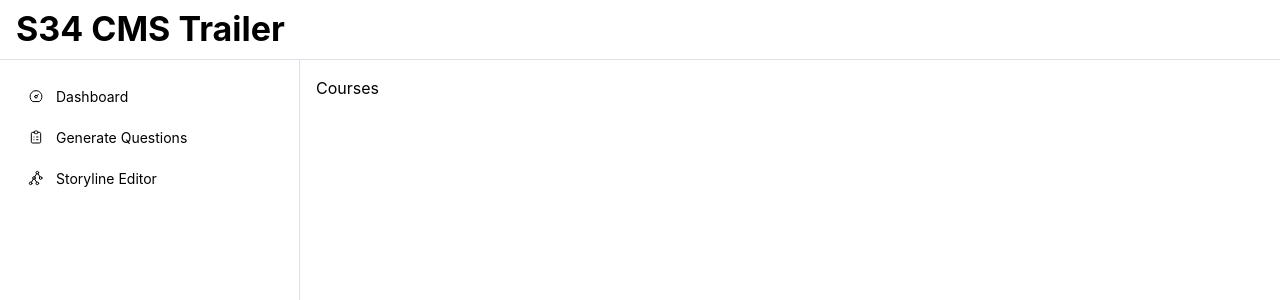
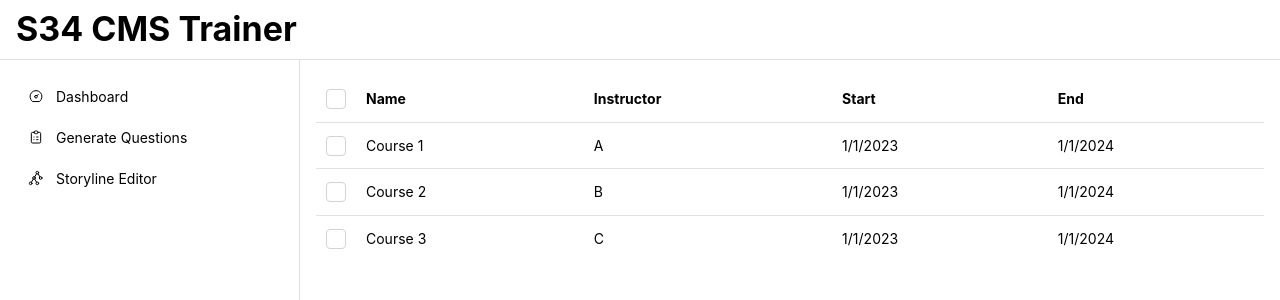
Before and after one commit to fish-r/s34-cms-portal, a Next.js app in the folder client/: page /admin/storylineeditor in a window 1280 px wide. Shown: the top 300 px of the page. Built offline with nearby package versions, Linux system fonts and the light colour scheme.

Commit message:
restructuring layouts

```diff
--- a/client/app/admin/layout.tsx
+++ b/client/app/admin/layout.tsx
@@ -2,7 +2,6 @@
 import { Providers } from '@/lib/providers'
 import Link from 'next/link'
 import '@mantine/core/styles.css';
-import { Nav } from '../components/template/Nav'
 
 /* Instruments */
 import styles from './styles/layout.module.css'
@@ -10,20 +9,8 @@ import styles from './styles/layout.module.css'
 import { Button, ColorSchemeScript, MantineProvider, Text } from '@mantine/core'
 import { Base } from '../components/admin/_Base/Base';
 
-export default function RootLayout(props: React.PropsWithChildren) {
+export default function AdminLayout(props: React.PropsWithChildren) {
   return (
-    // For Redux
-    <Providers>
-      <html lang="en">
-        <head>
-          <ColorSchemeScript />
-        </head>
-        <body>
-          <MantineProvider defaultColorScheme='light'> {/* For Mantine UI library */}
-            <Base> {props.children} </Base>
-          </MantineProvider>
-        </body>
-      </html>
-    </Providers>
+    <Base> {props.children} </Base>
   )
 }
--- a/client/app/components/admin/_Base/Base.tsx
+++ b/client/app/components/admin/_Base/Base.tsx
@@ -4,6 +4,7 @@ import { useDisclosure } from '@mantine/hooks';
 import { AppShell, Burger, Button, Group, NavLink, Title } from '@mantine/core';
 import { IconBinaryTree, IconClipboardList, IconDashboard } from '@tabler/icons-react';
 import Link from 'next/link';
+import { NAME } from '@/app/variables';
 
 export const Base = (props: React.PropsWithChildren) => {
   const [opened, { toggle }] = useDisclosure();
@@ -17,7 +18,7 @@ export const Base = (props: React.PropsWithChildren) => {
       <AppShell.Header>
         <Group h="100%" px="md">
             <Burger opened={opened} onClick={toggle} hiddenFrom="sm" size="sm" />
-            <Title>S34 CMS Trailer</Title>
+            <Title>{NAME} Trainer</Title>
         </Group>
       </AppShell.Header>
 
--- a/client/app/components/user/Courses/Courses.tsx
+++ b/client/app/components/user/Courses/Courses.tsx
@@ -1,11 +1,56 @@
 'use client'
 
-import { useMantineTheme, Group, rem, Button, Text } from "@mantine/core";
+import { useMantineTheme, Group, rem, Button, Text, Checkbox, Table } from "@mantine/core";
+import { useState } from "react";
+
+const data = [
+  { id:'1', name: "Course 1", instructor: "A", start: "1/1/2023", end: "1/1/2024" },
+  { id:'2', name: "Course 2", instructor: "B", start: "1/1/2023", end: "1/1/2024" },
+  { id:'3', name: "Course 3", instructor: "C", start: "1/1/2023", end: "1/1/2024" },
+]
 
 export const Courses = (props: React.PropsWithChildren) => {
+  const [selection, setSelection] = useState<string[]>([]);
+  const toggleRow = (id: string) =>
+    setSelection((current) =>
+      current.includes(id) ? current.filter((item) => item !== id) : [...current, id]
+    );
+  const toggleAll = () =>
+    setSelection((current) => (current.length === data.length ? [] : data.map((item) => item.id)));
+
+  const rows = data.map((item) => {
+    const selected = selection.includes(item.id);
     return (
-    <>
-        <Text>Courses</Text>
-    </>
+      <Table.Tr key={item.id}>
+        <Table.Td>
+          <Checkbox checked={selection.includes(item.id)} onChange={() => toggleRow(item.id)} />
+        </Table.Td>
+        <Table.Td>{item.name}</Table.Td>
+        <Table.Td>{item.instructor}</Table.Td>
+        <Table.Td>{item.start}</Table.Td>
+        <Table.Td>{item.end}</Table.Td>
+      </Table.Tr>
+    );
+  });
+
+  return (
+    <Table miw={800} verticalSpacing="sm">
+        <Table.Thead>
+          <Table.Tr>
+            <Table.Th style={{ width: rem(40) }}>
+              <Checkbox
+                onChange={toggleAll}
+                checked={selection.length === data.length}
+                indeterminate={selection.length > 0 && selection.length !== data.length}
+              />
+            </Table.Th>
+            <Table.Th>Name</Table.Th>
+            <Table.Th>Instructor</Table.Th>
+            <Table.Th>Start</Table.Th>
+            <Table.Th>End</Table.Th>
+          </Table.Tr>
+        </Table.Thead>
+        <Table.Tbody>{rows}</Table.Tbody>
+    </Table>
   )
 }
--- a/client/app/components/user/Home/Home.tsx
+++ b/client/app/components/user/Home/Home.tsx
@@ -1,11 +1,11 @@
 'use client'
 
-import { useMantineTheme, Group, rem, Button, Text } from "@mantine/core";
+import { Group, Button, Text, Anchor, Checkbox, Container, Paper, PasswordInput, TextInput, Title } from "@mantine/core";
 
 export const Home = (props: React.PropsWithChildren) => {
     return (
-    <>
+      <>
         <Text>Home</Text>
-    </>
+      </>
   )
 }
--- a/client/app/components/user/_UserBase/Base.tsx
+++ b/client/app/components/user/_UserBase/Base.tsx
@@ -4,6 +4,7 @@ import { useDisclosure } from '@mantine/hooks';
 import { AppShell, Burger, Button, Group, NavLink, Title } from '@mantine/core';
 import { IconBinaryTree, IconClipboardList, IconDashboard } from '@tabler/icons-react';
 import Link from 'next/link';
+import { NAME } from '@/app/variables';
 
 export const UserBase = (props: React.PropsWithChildren) => {
   const [opened, { toggle }] = useDisclosure();
@@ -17,7 +18,7 @@ export const UserBase = (props: React.PropsWithChildren) => {
       <AppShell.Header>
         <Group h="100%" px="md">
             <Burger opened={opened} onClick={toggle} hiddenFrom="sm" size="sm" />
-            <Title>S34 CMS Trainee</Title>
+            <Title>{NAME} Trainee</Title>
         </Group>
       </AppShell.Header>
 
--- /dev/null
+++ b/client/app/layout.tsx
@@ -0,0 +1,27 @@
+/* Components */
+import { Providers } from '@/lib/providers'
+import Link from 'next/link'
+import '@mantine/core/styles.css';
+
+/* Instruments */
+import styles from './styles/layout.module.css'
+// import './styles/globals.css'
+import { Button, ColorSchemeScript, MantineProvider, Text } from '@mantine/core'
+
+export default function RootLayout(props: React.PropsWithChildren) {
+  return (
+    // For Redux
+    <Providers>
+      <html lang="en">
+        <head>
+          <ColorSchemeScript />
+        </head>
+        <body>
+          <MantineProvider defaultColorScheme='light'> {/* For Mantine UI library */}
+            {props.children}
+          </MantineProvider>
+        </body>
+      </html>
+    </Providers>
+  )
+}
--- a/client/app/user/courses/page.tsx
+++ b/client/app/user/courses/page.tsx
@@ -10,5 +10,5 @@ export default function IndexPage() {
 }
 
 export const metadata = {
-  title: 'Storyline Editor',
+  title: 'Courses',
 }
--- a/client/app/user/page.tsx
+++ b/client/app/user/page.tsx
@@ -10,5 +10,5 @@ export default function IndexPage() {
 }
 
 export const metadata = {
-  title: 'Dashboard',
+  title: 'Home',
 }
--- a/client/app/user/profile/page.tsx
+++ b/client/app/user/profile/page.tsx
@@ -10,5 +10,5 @@ export default function IndexPage() {
 }
 
 export const metadata = {
-  title: 'Storyline Editor',
+  title: 'Profile',
 }
--- /dev/null
+++ b/client/app/variables.ts
@@ -0,0 +1 @@
+export const NAME = "S34 CMS"
```
Also changed, not shown: client/app/page.tsx (added, +38 -0 lines), client/app/user/layout.tsx (+2 -14 lines).
